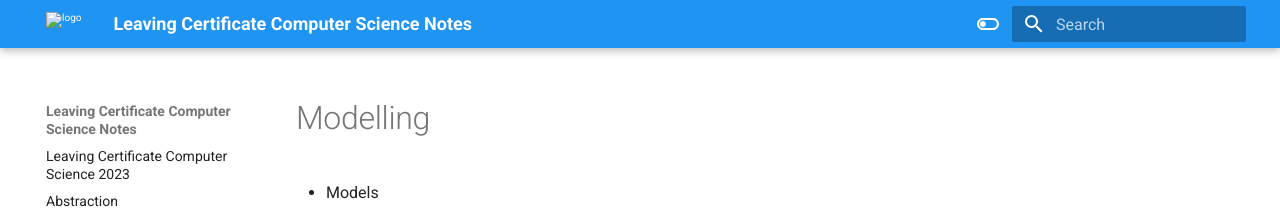
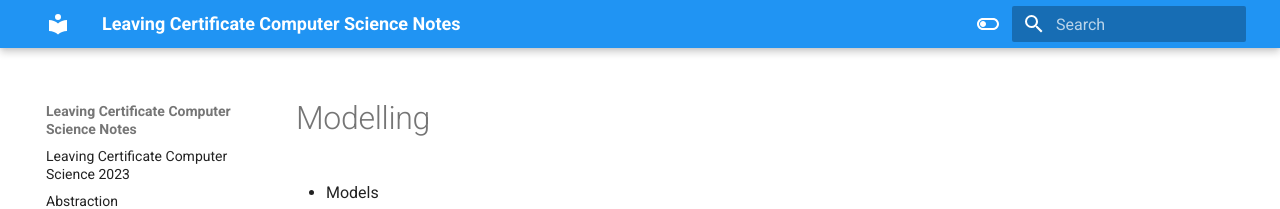
Before and after one commit to alyxdeburca/csnotes, an MkDocs documentation site: the page built from docs/Modelling.md, in a window 1280 px wide. Shown: the top 209 px of the page. Built offline with MkDocs 1.6.1 and Material for MkDocs 9.7.7, drawn with Linux system fonts in a browser that asks for light colours.

Commit message:
Update mkdocs.yaml

```diff
--- a/mkdocs.yaml
+++ b/mkdocs.yaml
@@ -2,7 +2,7 @@ site_name: Leaving Certificate Computer Science Notes
 
 theme:
     name: 'material'
-    logo: 'https://www.examinations.ie/favicon.ico'
+    favicon: 'https://www.examinations.ie/favicon.ico'
     palette:
     # Light mode
     - media: "(prefers-color-scheme: light)"
```
